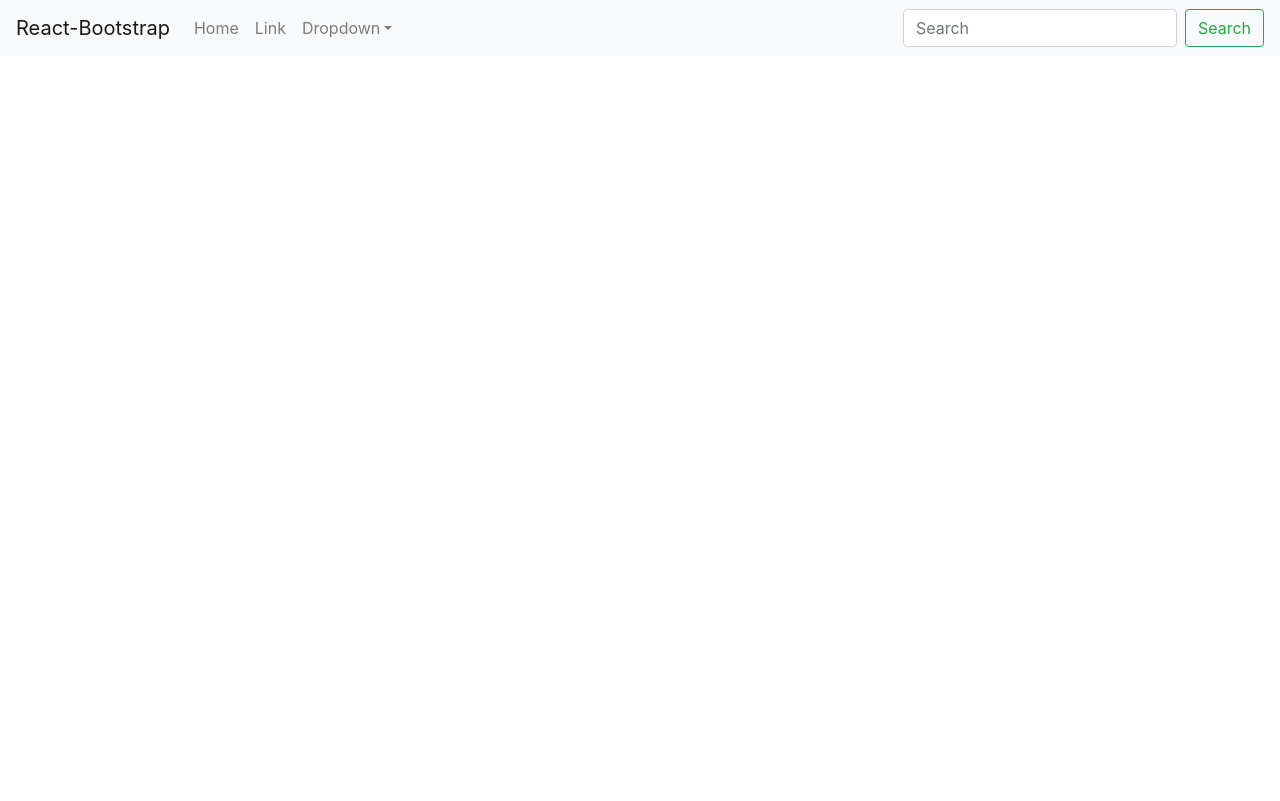
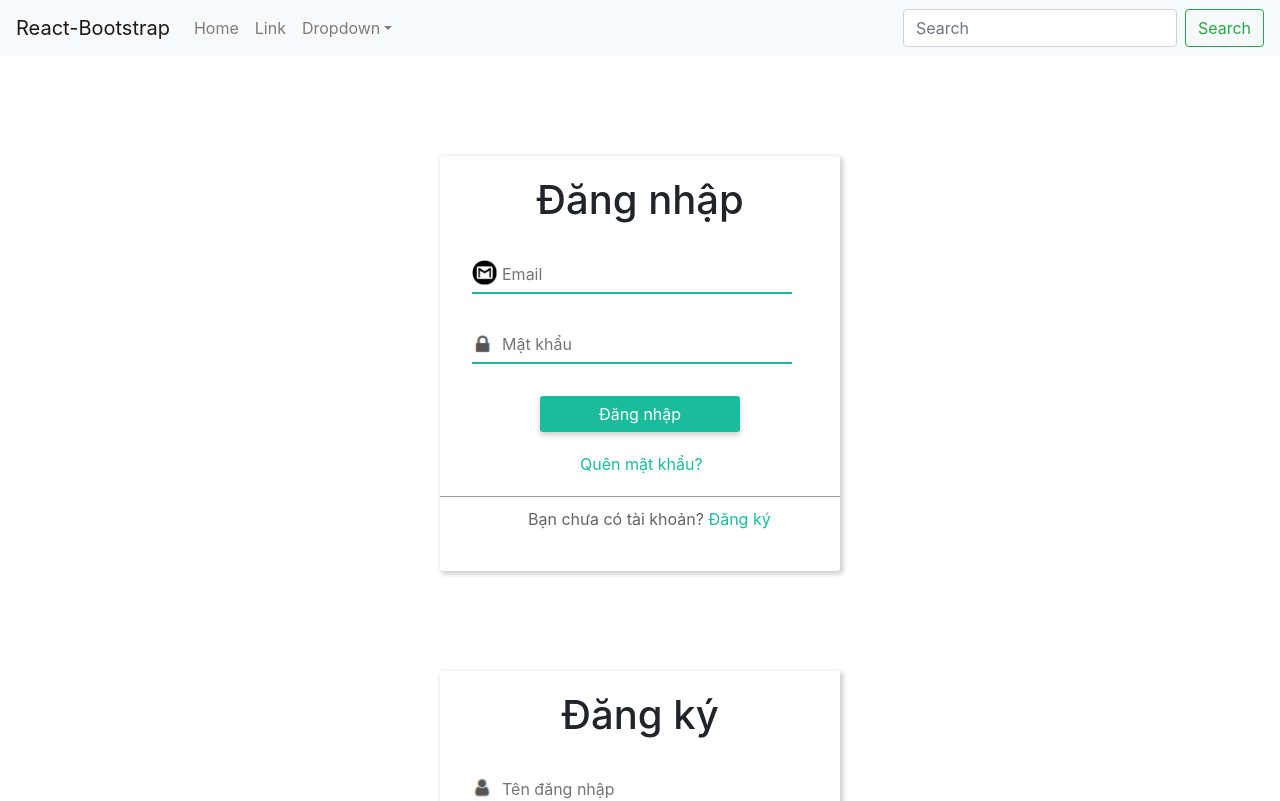
Before and after one commit to HoangNgocSonz/EasyAccomod_frontend, a React (Create React App) app: page / in a window 1280 px wide. Shown: the top 801 px of the page. Built offline with nearby package versions, Linux system fonts and the light colour scheme.

Commit message:
form login 1.0

```diff
--- a/src/App.js
+++ b/src/App.js
@@ -1,9 +1,12 @@
 import Navbar from "./component/Navbar";
 import Register from "./component/register";
+import Login from "./component/login";
 function App() {
   return (
     <div className="App">
       <Navbar></Navbar>
+      <Login></Login>
+      <Register></Register>
     </div>
   );
 }
--- /dev/null
+++ b/src/component/login.css
@@ -0,0 +1,127 @@
+.login {
+    box-sizing: border-box;
+    width: 400px;
+    margin: 100px auto 0;
+    box-shadow: 2px 2px 5px 1px rgba(0, 0, 0, 0.2);
+    padding-bottom: 40px;
+    border-radius: 3px;
+  }
+
+  .login h1 {
+    box-sizing: border-box;
+    padding-top: 20px;
+    text-align: center;
+  }
+
+  .icon {
+    width: 2%;
+  }
+
+  .login input[type="email"] {
+    background: url("../images/email-logo.png") no-repeat 0px 4px;
+    background-size: 25px;
+  }
+
+  .login input[type="password"] {
+    background: url("../images/pass.png") no-repeat 0px 3.5px;
+    background-size: 20px;
+  }
+
+  .login input {
+    margin: 8%;
+    width: 80%;
+    display: block;
+    border: none;
+    padding: 6px 30px;
+    border-bottom: solid 2px #1abc9c;
+    background-repeat: no-repeat;
+    color: #0e6252;
+  }
+
+  .wrongPassWord {
+    border-bottom: solid 2px #ff5b29 !important;
+  }
+
+  input:focus,
+  input:valid {
+    box-shadow: none;
+    outline: none;
+    background-position: 0 0;
+  }
+
+
+
+  .login button {
+    display: block;
+    border: none;
+    background: #1abc9c;
+    cursor: pointer;
+    border-radius: 3px;
+    padding: 6px;
+    width: 200px;
+    color: white;
+    margin: 1em auto;
+    margin-bottom: 20px;
+    box-shadow: 0 3px 6px 0 rgba(0, 0, 0, 0.2);
+  }
+
+  .login button:hover {
+    transform: translateY(-3px);
+    box-shadow: 0 6px 6px 0 rgba(0, 0, 0, 0.2);
+  }
+
+  .login>a {
+    color: #1abc9c;
+    margin-left: 140px;
+  }
+
+  .create-acc {
+    margin-top: 20px;
+    border-top: rgb(153, 153, 153) 1px solid;
+    padding-top: 10px;
+    padding-left: 88px;
+  }
+
+  .create-acc p {
+    display: inline;
+    color: rgb(99, 99, 99);
+  }
+
+  .create-acc a {
+    color: #1abc9c;
+  }
+
+  @media screen and (max-width: 400px) {
+    .login h1 {
+      font-size: 25px;
+    }
+
+    .login {
+      width: 200px;
+      font-size: x-small;
+    }
+
+    .login button {
+      width: 70px;
+    }
+
+    .login>a {
+      margin-left: 63px;
+    }
+
+    .create-acc {
+      padding-left: 28px;
+    }
+
+    .login input {
+      padding-left: 20px;
+    }
+
+    .login input[type="email"] {
+      background-size: 18px;
+    }
+
+    .login input[type="password"] {
+      background-size: 15px;
+    }
+  }
--- /dev/null
+++ b/src/component/login.js
@@ -0,0 +1,28 @@
+import React, { Component } from "react";
+import "./login.css";
+class Login extends Component {
+    render() {
+        return (
+            <form className="login">
+              <h1>Đăng nhập</h1>
+              <input
+                placeholder="Email"
+                className="inputEmail"
+                id="email"
+                type="email"
+                required
+              />
+              <input placeholder="Mật khẩu" id="password" type="password" required />
+              <button type="submit">Đăng nhập</button>
+              <a href="">Quên mật khẩu?</a>
+              <div className="create-acc">
+                <p>Bạn chưa có tài khoản? </p>
+                <a href="">
+                  Đăng ký
+                </a>
+              </div>
+            </form>
+          );
+        }
+}
+export default Login;
```
Also changed, not shown: src/images/email.png (added).
